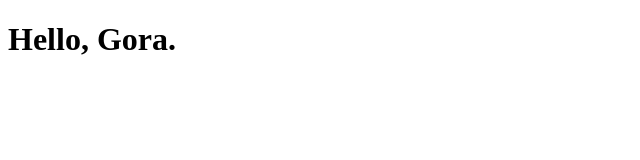
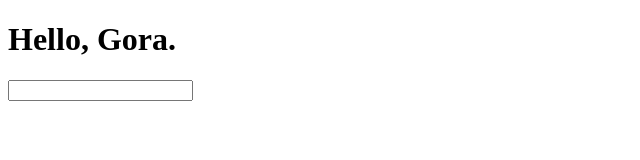
Before and after one commit to OleksandrGora/MyHubSite, a plain HTML site: page index.html in a window 1280 px wide. Shown: the whole page, without its empty margins (0-640 px from the left). Drawn offline with Linux system fonts and the light colour scheme.

Commit message:
Input added

```diff
--- a/index.html
+++ b/index.html
@@ -10,5 +10,6 @@
     <h1>
         Hello, Gora.
     </h1>
+    <input src="text">
 </body>
 </html>
```
